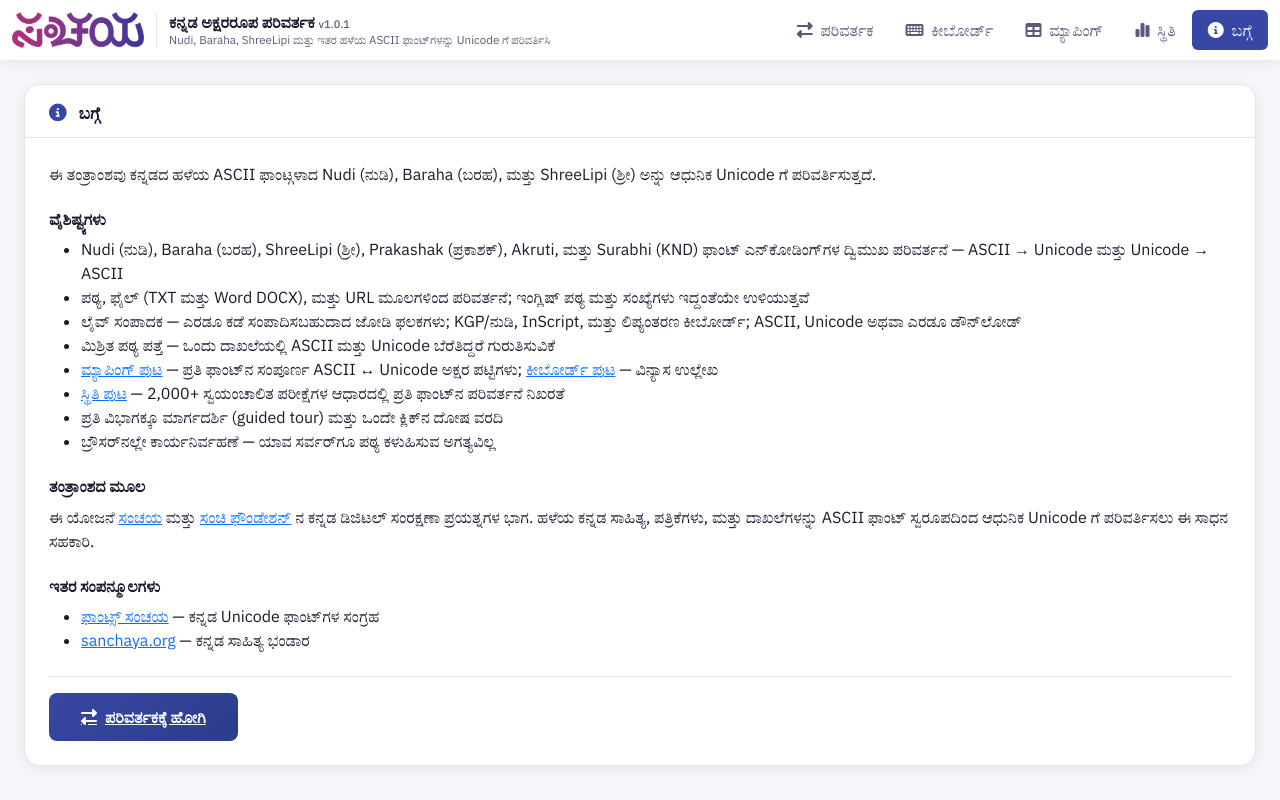
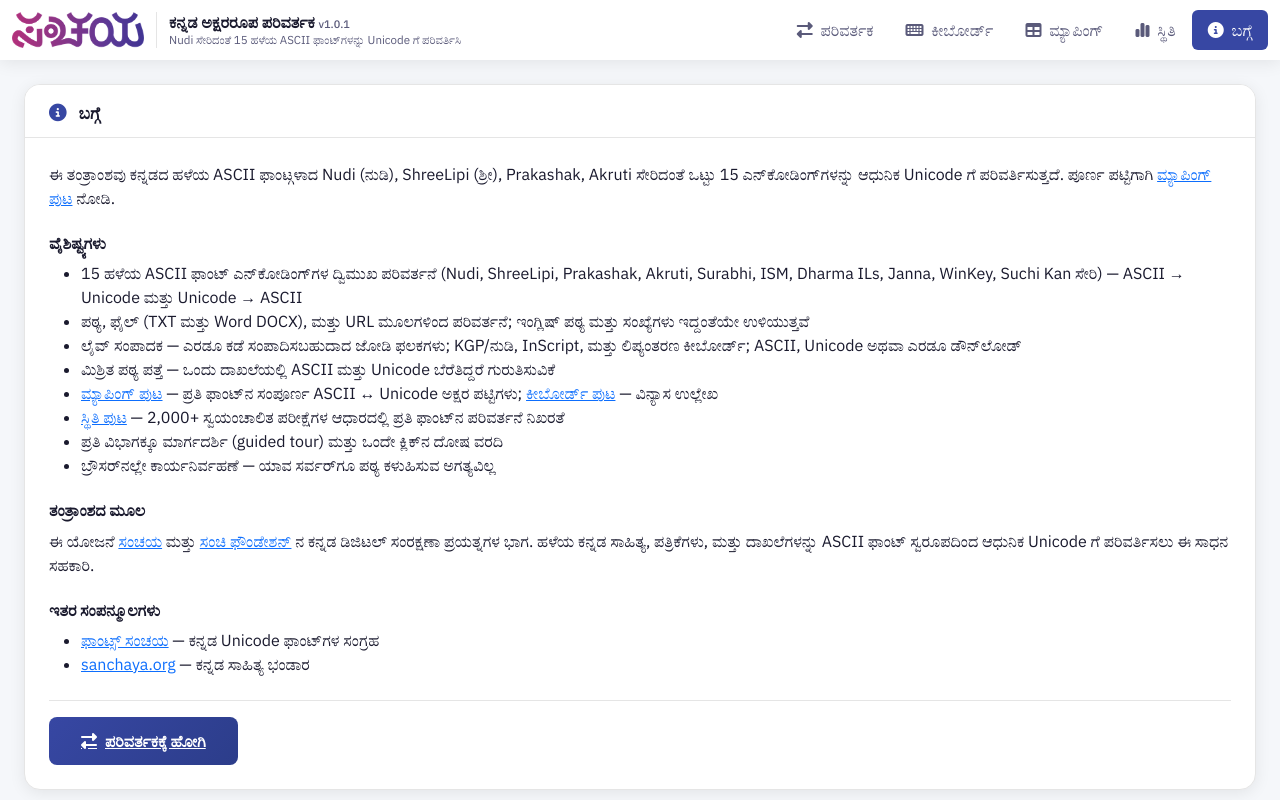
Before and after one commit to sanchaya/kannada-font-converter, a plain HTML site: page about.html in a window 1280 px wide. Shown: the top 800 px of the page. Drawn offline with nearby package versions, Linux system fonts and the light colour scheme; a web font is replaced by a local one.

Commit message:
Fix stale font references in docs (5-6 fonts -> 15)
The pages/meta text still named only the original 5 pivot fonts (or just
Nudi/Baraha/ShreeLipi) after the 10-font expansion. Updated:

- Shared navbar brand-subtitle (index/about/keyboards/mappings/status.html)
- about.html's intro paragraph and closed feature-list bullet, which
  named exactly Nudi/Baraha/ShreeLipi/Prakashak/Akruti/Surabhi
- index.html's <title>, meta description/keywords, og:description, and
  the ASCII textarea placeholder
- mappings.html's meta description and intro paragraph (said only
  'ShreeLipi, Prakashak, Akruti, and Surabhi' are pivot-ported; now all
  14 non-Nudi fonts are)
- README.md: '13 source encodings' -> 14 (matches the '14 pivot-based
  fonts' count used elsewhere in the same file)
- .autopilot/state.md: same 13->14 fix (two spots) plus the stale
  'Font type selector covers: Nudi, Baraha, ShreeLipi, Prakashak, Akruti'
  convention note, now listing all 15

keyboards.html's font mention already used open-ended phrasing
('ಮುಂತಾದ' / etc.) so left as-is. linkedin-post.md is untracked/local-only
(removed from the public repo earlier) and wasn't touched.

Verified: mappings.html still renders all 15 font tabs correctly via a
jsdom+http.server smoke test; js/app.js syntax unaffected (no code files
touched, HTML/README only).

```diff
--- a/about.html
+++ b/about.html
@@ -4,7 +4,7 @@
     <meta charset="UTF-8">
     <meta name="viewport" content="width=device-width, initial-scale=1.0">
     <title>ಬಗ್ಗೆ - ಕನ್ನಡ ಅಕ್ಷರರೂಪ ಪರಿವರ್ತಕ</title>
-    <meta name="description" content="ಕನ್ನಡ ಅಕ್ಷರರೂಪ ಪರಿವರ್ತಕದ ಬಗ್ಗೆ — Nudi, Baraha, ShreeLipi ಮತ್ತು ಇತರ ಹಳೆಯ ಫಾಂಟ್‌ಗಳನ್ನು Unicode ಗೆ ಪರಿವರ್ತಿಸುವ ತಂತ್ರಾಂಶ">
+    <meta name="description" content="ಕನ್ನಡ ಅಕ್ಷರರೂಪ ಪರಿವರ್ತಕದ ಬಗ್ಗೆ — Nudi, ShreeLipi ಸೇರಿದಂತೆ 15 ಹಳೆಯ ASCII ಫಾಂಟ್‌ಗಳನ್ನು Unicode ಗೆ ಪರಿವರ್ತಿಸುವ ತಂತ್ರಾಂಶ">
     <link rel="icon" type="image/png" href="img/favicon-32x32.png">
     <link rel="icon" type="image/png" sizes="192x192" href="img/android-chrome-192x192.png">
     <link rel="apple-touch-icon" sizes="180x180" href="img/android-chrome-192x192.png">
@@ -20,7 +20,7 @@
                 <img src="img/app-icon-light.png" alt="ಸಂಚಯ">
                 <span class="brand-text">
                     <span class="brand-title">ಕನ್ನಡ ಅಕ್ಷರರೂಪ ಪರಿವರ್ತಕ <span class="brand-version">v1.0.1</span></span>
-                    <span class="brand-subtitle">Nudi, Baraha, ShreeLipi ಮತ್ತು ಇತರ ಹಳೆಯ ASCII ಫಾಂಟ್‌ಗಳನ್ನು Unicode ಗೆ ಪರಿವರ್ತಿಸಿ</span>
+                    <span class="brand-subtitle">Nudi ಸೇರಿದಂತೆ 15 ಹಳೆಯ ASCII ಫಾಂಟ್‌ಗಳನ್ನು Unicode ಗೆ ಪರಿವರ್ತಿಸಿ</span>
                 </span>
             </a>
             <button class="navbar-toggler" type="button" data-bs-toggle="collapse" data-bs-target="#navbarNav">
@@ -46,12 +46,12 @@
             </div>
             <div class="card-body-custom">
                 <p>
-                    ಈ ತಂತ್ರಾಂಶವು ಕನ್ನಡದ ಹಳೆಯ ASCII ಫಾಂಟ್ಗಳಾದ Nudi (ನುಡಿ), Baraha (ಬರಹ), ಮತ್ತು ShreeLipi (ಶ್ರೀ) ಅನ್ನು ಆಧುನಿಕ Unicode ಗೆ ಪರಿವರ್ತಿಸುತ್ತದೆ.
+                    ಈ ತಂತ್ರಾಂಶವು ಕನ್ನಡದ ಹಳೆಯ ASCII ಫಾಂಟ್ಗಳಾದ Nudi (ನುಡಿ), ShreeLipi (ಶ್ರೀ), Prakashak, Akruti ಸೇರಿದಂತೆ ಒಟ್ಟು 15 ಎನ್‌ಕೋಡಿಂಗ್‌ಗಳನ್ನು ಆಧುನಿಕ Unicode ಗೆ ಪರಿವರ್ತಿಸುತ್ತದೆ. ಪೂರ್ಣ ಪಟ್ಟಿಗಾಗಿ <a href="mappings.html">ಮ್ಯಾಪಿಂಗ್ ಪುಟ</a> ನೋಡಿ.
                 </p>
 
                 <h6 class="fw-bold mt-4 mb-2">ವೈಶಿಷ್ಟ್ಯಗಳು</h6>
                 <ul>
-                    <li>Nudi (ನುಡಿ), Baraha (ಬರಹ), ShreeLipi (ಶ್ರೀ), Prakashak (ಪ್ರಕಾಶಕ್), Akruti, ಮತ್ತು Surabhi (KND) ಫಾಂಟ್ ಎನ್‌ಕೋಡಿಂಗ್‌ಗಳ ದ್ವಿಮುಖ ಪರಿವರ್ತನೆ — ASCII → Unicode ಮತ್ತು Unicode → ASCII</li>
+                    <li>15 ಹಳೆಯ ASCII ಫಾಂಟ್ ಎನ್‌ಕೋಡಿಂಗ್‌ಗಳ ದ್ವಿಮುಖ ಪರಿವರ್ತನೆ (Nudi, ShreeLipi, Prakashak, Akruti, Surabhi, ISM, Dharma ILs, Janna, WinKey, Suchi Kan ಸೇರಿ) — ASCII → Unicode ಮತ್ತು Unicode → ASCII</li>
                     <li>ಪಠ್ಯ, ಫೈಲ್ (TXT ಮತ್ತು Word DOCX), ಮತ್ತು URL ಮೂಲಗಳಿಂದ ಪರಿವರ್ತನೆ; ಇಂಗ್ಲಿಷ್ ಪಠ್ಯ ಮತ್ತು ಸಂಖ್ಯೆಗಳು ಇದ್ದಂತೆಯೇ ಉಳಿಯುತ್ತವೆ</li>
                     <li>ಲೈವ್ ಸಂಪಾದಕ — ಎರಡೂ ಕಡೆ ಸಂಪಾದಿಸಬಹುದಾದ ಜೋಡಿ ಫಲಕಗಳು; KGP/ನುಡಿ, InScript, ಮತ್ತು ಲಿಪ್ಯಂತರಣ ಕೀಬೋರ್ಡ್; ASCII, Unicode ಅಥವಾ ಎರಡೂ ಡೌನ್‌ಲೋಡ್</li>
                     <li>ಮಿಶ್ರಿತ ಪಠ್ಯ ಪತ್ತೆ — ಒಂದು ದಾಖಲೆಯಲ್ಲಿ ASCII ಮತ್ತು Unicode ಬೆರೆತಿದ್ದರೆ ಗುರುತಿಸುವಿಕೆ</li>
```
Also changed, not shown: index.html (+6 -6 lines), keyboards.html (+1 -1 lines), mappings.html (+3 -3 lines), status.html (+1 -1 lines), README.md.
